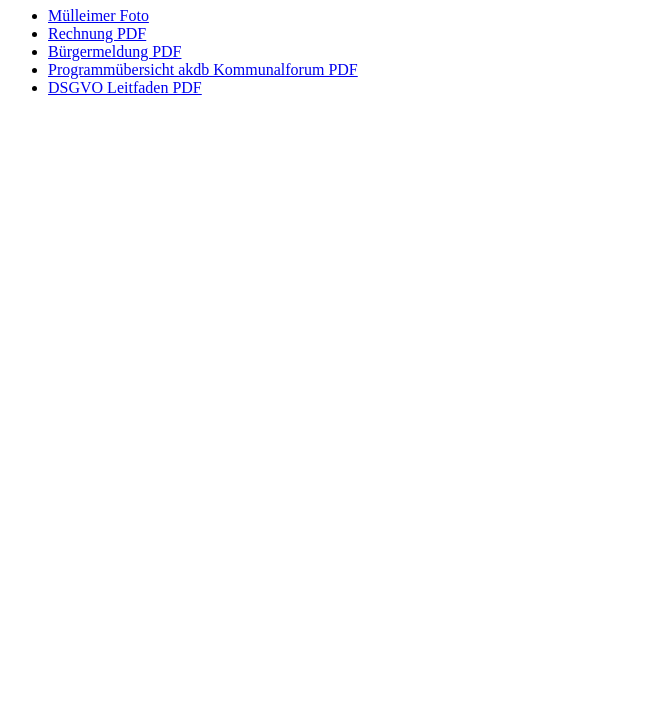
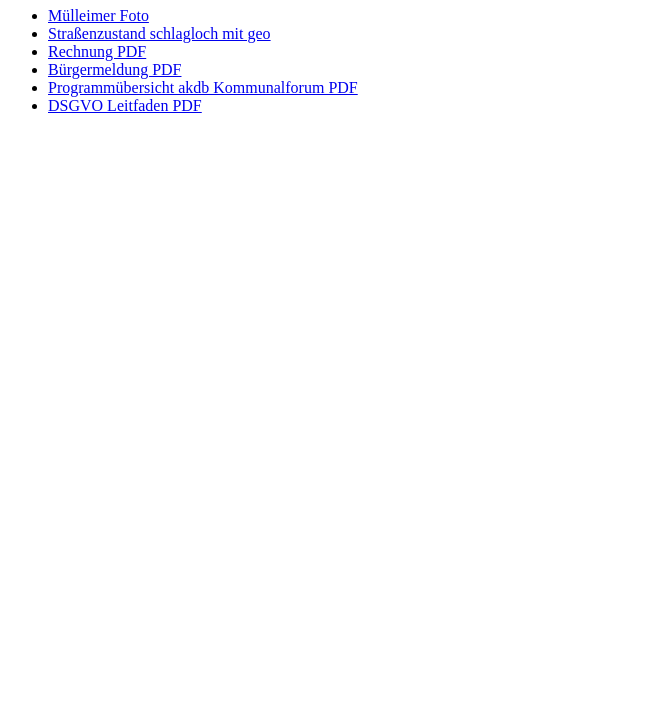
Before and after one commit to cgoer/kai-demo, a plain HTML site: page index.html in a window 1280 px wide. Shown: the part 73-800 px from the top of the page, without its empty margins (0-662 px from the left). Drawn offline with Linux system fonts and the light colour scheme.

Commit message:
more files

```diff
--- a/index.html
+++ b/index.html
@@ -9,6 +9,9 @@
     <ul>
         <li>
             <a href="files/muelleimer.jpg" download>Mülleimer Foto</a>
+        </li>
+        <li>
+            <a href="files/schlagloch_demo_2.jpeg" download>Straßenzustand schlagloch mit geo</a>
         </li>
         <li>
             <a href="files/Rechnung.pdf" download>Rechnung PDF</a>
```
Also changed, not shown: files/schlagloch_demo_2.jpeg (added).
